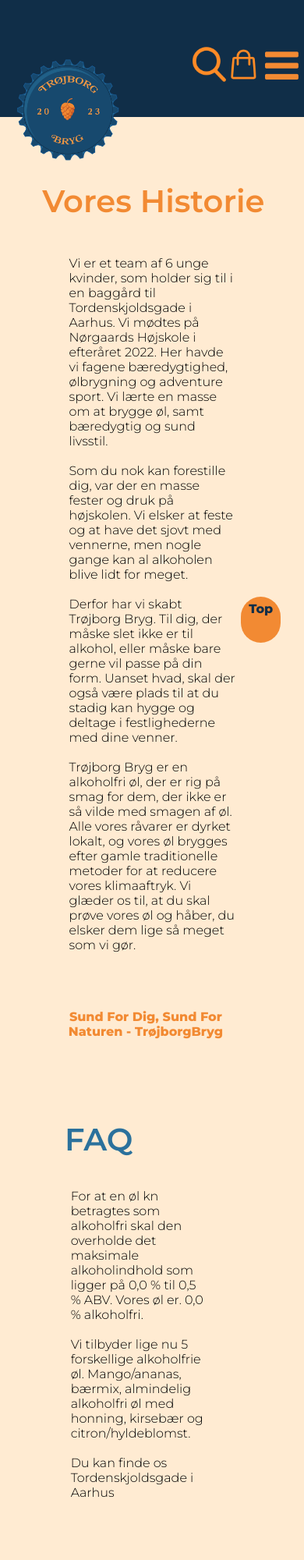
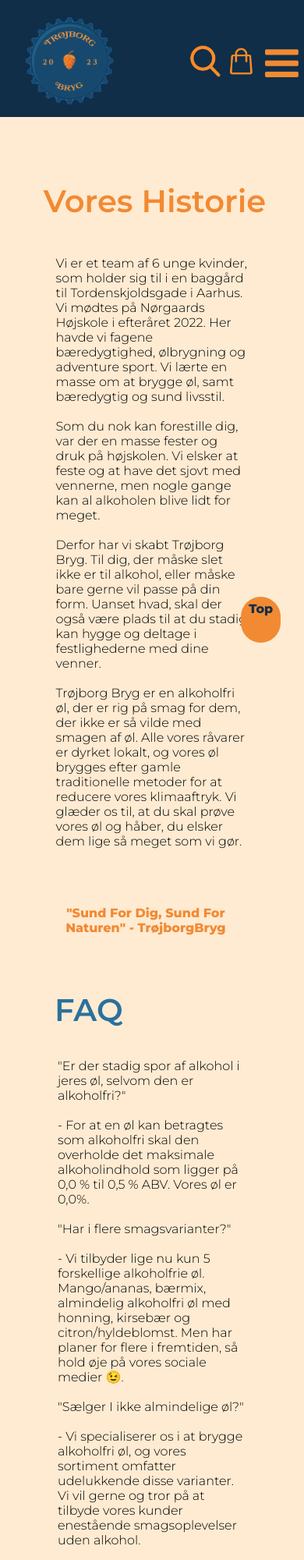
Before and after one commit to HonoreeLois/troejborg-bryg, a plain HTML site: page pages/omos.html in a window 390 px wide. Shown: the top 2000 px of the page at 78% size. Drawn offline with Linux system fonts and the light colour scheme.

Commit message:
sidste rettelser
rettelser efter test

```diff
--- a/css/style.css
+++ b/css/style.css
@@ -479,12 +479,18 @@ input[id="graphic-2"]:checked ~ label > img {
     transition: transform 1s ease;
 }
 
+.igtekst{
+    display: flex;
+    justify-content: center;
+    flex-direction: column;
+}
+
 .igtekst h5 {
     font-size: 3rem;
     color: #f28a33;
     text-align: center;
     margin-top: 17%;
-    margin-left: -8%;
+    margin-left: -3%;
 }
 
 .igtekst p {
@@ -493,8 +499,8 @@ input[id="graphic-2"]:checked ~ label > img {
     text-align: left;
     padding: 40px;
     font-weight: 300;
-    max-width: 47%;
-    margin-left: 23%;
+    max-width: 53%;
+    margin-left: 25%;
 }
 
 #slogan{
@@ -503,6 +509,7 @@ input[id="graphic-2"]:checked ~ label > img {
     text-align: center;
     margin-top: 40px;
     margin-bottom: 10%;
+    margin-left: 3%;
 }
 
 .infographic-1 img {
@@ -696,7 +703,7 @@ nav {
 }
 
 img.logo {
-    width: 26%;
+    width: 23%;
     z-index: 10;
     order: 1;
 }
@@ -723,7 +730,7 @@ nav ul {
     position: fixed;
     height: 100vh;
     background: #102e48;
-    top: 143px;
+    top: 16px;
     right: 0;
     text-align: center;
     width: 100%;
@@ -735,7 +742,7 @@ nav ul {
 
 .fa{
     position: fixed;
-    margin-top: -4%;
+    margin-top: -3%;
 }
 
 nav ul li {
@@ -757,9 +764,9 @@ nav ul li {
 .navbar-icon{
     display: flex;
     justify-content: flex-start;
-    margin-top: -2%;
+    margin-top: 0%;
     margin-right: -55%;
-    width:9%;
+    width:8%;
 
 }
 
@@ -863,22 +870,18 @@ nav {
 }
 
 img.logo {
-    width: 36%;
+    width: 31%;
     z-index: 10;
     order: 1;
 }
 
 .logo {
-    margin-top: 35.5%;
-    margin-left: 3%;
+    margin-top: 1.5%;
+    margin-left: 6%;
 }
 
 .navbar-icon {
-    display: flex;
-    justify-content: flex-start;
     order: 2;
-    width: 8%;
-
 }
 
 .checkbtn {
@@ -890,7 +893,7 @@ nav ul {
     position: fixed;
     height: 100vh;
     background: #102e48;
-    top: 143px;
+    top: 7px;
     right: 0;
     text-align: center;
     width: 100%;
@@ -903,7 +906,7 @@ nav ul {
 
 .fa{
     position: fixed;
-    margin-top: -4%;
+    margin-top: -5%;
 }
 
 nav ul li {
@@ -927,9 +930,9 @@ nav ul li {
 .navbar-icon{
     display: flex;
     justify-content: flex-start;
-    margin-top: 4%;
+    margin-top: 2%;
     margin-right: -27%;
-    width: 13%;
+    width: 12%;
 
 }
 
@@ -991,6 +994,10 @@ h3 {
     padding: 0px 23px;
     font-size: 14px;
 }
+
+.footer ul{
+    margin-top: -12px;
+}
 .copyright {
     margin-top: 6%;
     margin-bottom: -21px;
@@ -1016,7 +1023,7 @@ h3 {
 
 #slogan {
     font-size: 21px;
-    padding-left: 40px;
+    padding-left: 1px;
 }
 .infographic-1 img {
     margin-bottom: -22%;
@@ -1042,17 +1049,17 @@ h3 {
 }
 #historie {
     padding-top: 118px;
-    margin-left: -17%;
+    margin-left: -16%;
 }
 #historie-tekst {
-    max-width: 79%;
+    max-width: 89%;
     margin-left: 1%;
     text-align: left;
 }
 
 #slogan2 {
     font-weight: 800;
-    max-width: 75%;
+    max-width: 97%;
     text-align: center;
     margin-left: -4%;
 }
@@ -1064,12 +1071,17 @@ h3 {
 }
 
 #faq{
-    margin-left: -9%;
+    margin-left: -16%;
 }
 
 #faq-tekst{
     margin-top: -2%;
-    max-width: 62%;
+    max-width: 83%;
+    margin-left: 10%;
+}
+
+h6{
+    margin-top: 1%;
 }
 
 .kontakt-section{
@@ -1079,4 +1091,12 @@ h3 {
     margin-left: -11%;
 }
 
+#kontakt{
+    margin-left: 1%;
 }
+
+p.kontakt-tekst{
+    margin-left: -5%;
+}
+
+}
--- a/pages/omos.html
+++ b/pages/omos.html
@@ -7,11 +7,11 @@
     <meta name="description" content="Alkohol fri øl">
     <meta property="og:title" content="Trøjborg Bryg - Alkoholfri Øl">
     <meta property="og:type" content="website">
-    <title>Trøjborg Bryg</title>
+    <title>TrøjborgBryg</title>
     <!-- linke til font awesome  -->
     <link rel="stylesheet" href="https://cdnjs.cloudflare.com/ajax/libs/font-awesome/4.7.0/css/font-awesome.min.css">
     <link href="https://fonts.googleapis.com/css2?family=Montserrat:ital,wght@0,100;0,200;0,300;0,400;0,500;0,600;0,700;0,800;0,900;1,100;1,200;1,300;1,400;1,500;1,600;1,700;1,800;1,900&family=Raleway:ital,wght@0,100;0,200;0,300;0,400;0,500;0,600;0,700;0,800;1,100;1,200;1,300&display=swap" rel="stylesheet">
-    <link rel="icon" type="image/x-icon" href="media/favicon.ico">
+    <link rel="icon" type="image/x-icon" href="../media/favicon.ico">
     <link rel="stylesheet" href="../../css/style.css">
 </head>
 
@@ -66,7 +66,7 @@
         <br>Trøjborg Bryg er en alkoholfri øl, der er rig på smag for dem, der ikke er så vilde med smagen af øl.
         Alle vores råvarer er dyrket lokalt, og vores øl brygges efter gamle traditionelle metoder for at reducere vores klimaaftryk.
         Vi glæder os til, at du skal prøve vores øl og håber, du elsker dem lige så meget som vi gør.</p><br>
-        <p id="slogan2">Sund For Dig, Sund For Naturen - TrøjborgBryg</p>
+        <p id="slogan2">"Sund For Dig, Sund For Naturen" - TrøjborgBryg</p>
         </section>
         </div>
 
@@ -74,11 +74,18 @@
         <section class="faq-section">
         <h6 id="faq">FAQ</h6>
         <br>
-        <p id="faq-tekst">For at en øl kn betragtes som alkoholfri skal den overholde det maksimale alkoholindhold som ligger på  0,0 % til 0,5 % ABV. Vores øl er. 0,0 % alkoholfri.<br>
+        <p id="faq-tekst">
 
-            <br>Vi tilbyder lige nu 5 forskellige alkoholfrie øl. Mango/ananas, bærmix, almindelig alkoholfri øl med honning, kirsebær og  citron/hyldeblomst. <br>
+            "Er der stadig spor af alkohol i jeres øl, selvom den er alkoholfri?"<br>
+            <br> - For at en øl kan betragtes som alkoholfri skal den overholde det maksimale alkoholindhold som ligger på  0,0 % til 0,5 % ABV. Vores øl er 0,0%.<br>
 
-            <br>Du kan finde os Tordenskjoldsgade i Aarhus</p>
+            <br>"Har i flere smagsvarianter?"<br>
+            <br> - Vi tilbyder lige nu kun 5 forskellige alkoholfrie øl. Mango/ananas, bærmix, almindelig alkoholfri øl med honning, kirsebær og  citron/hyldeblomst.
+             Men har planer for flere i fremtiden, så hold øje på vores sociale medier 😉.<br>
+
+             <br>"Sælger I ikke almindelige øl?"<br>
+            <br> - Vi specialiserer os i at brygge alkoholfri øl, og vores sortiment omfatter udelukkende disse varianter.
+            Vi vil gerne og tror på at tilbyde vores kunder enestående smagsoplevelser uden alkohol.</p>
         </section>
         </div>
 
@@ -95,7 +102,7 @@
        </main>
 
        <footer class="footer">
-        <img src="../media/bølger-footer.svg" alt="footer-bar">
+        <img src="../media/boelger-footer.svg" alt="footer-bar">
         <ul class="footermenu">
             <li><a href="/index.html">Hjem</a></li>
             <li><a href="/info.html">Info</a></li>
```
Also changed, not shown: index.html (+2 -4 lines), pages/produkter.html (+8 -11 lines), pages/troejborg.html (+5 -5 lines), media/boelger-footer.svg (renamed from media/bølger-footer.svg), media/img/infodåse.png (deleted), media/img/shopbasedaase.png (renamed from media/img/shopbasedåse.png), robot.txt, 2 other files.
